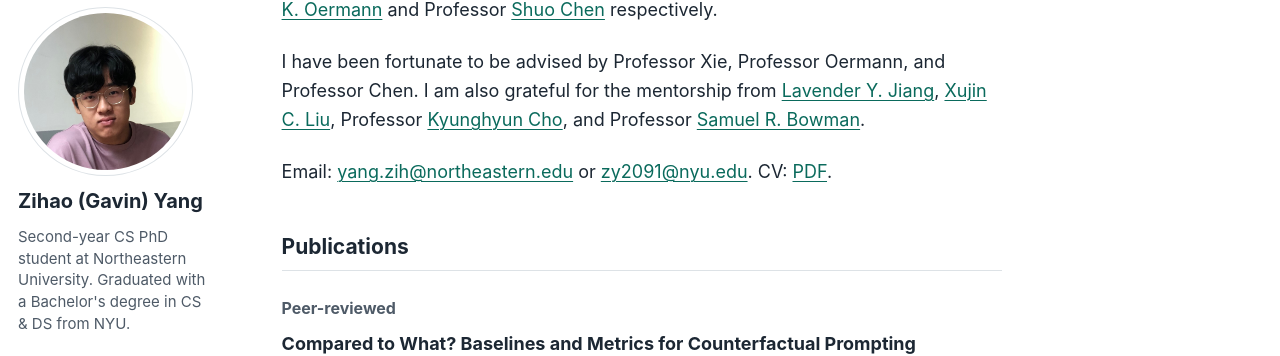
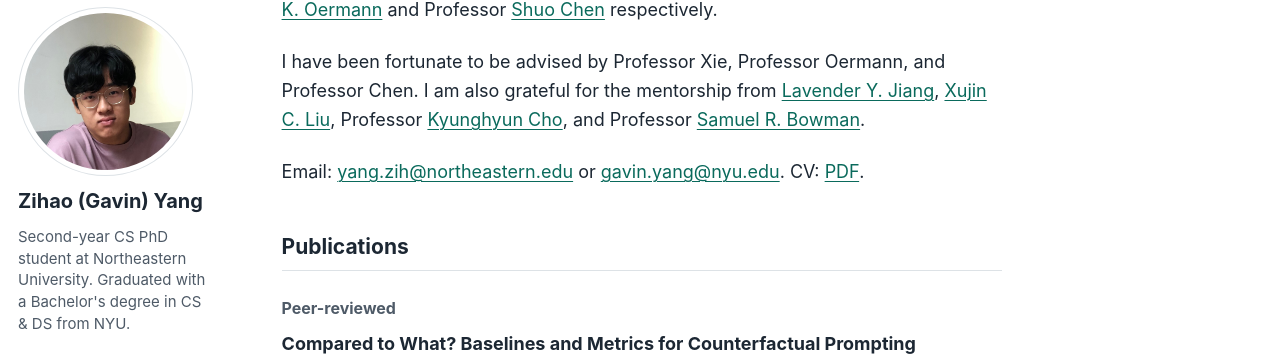
Before and after one commit to redagavin/redagavin.github.io, a Jekyll site: the page built from _pages/about.md, in a window 1280 px wide and 900 px high, scrolled down 515 px. Shown: the part 99-455 px from the top of the window. Built offline with Jekyll 4.4.1, drawn with Linux system fonts in a browser that asks for light colours; some web fonts are replaced.

Commit message:
Use gavin.yang@nyu.edu as the NYU contact address
Co-Authored-By: Claude Opus 5.5 <noreply@anthropic.com>
Claude-Session: https://claude.ai/code/session_01BVnTTmQm4md5C6XDLb2Hqg

```diff
--- a/_pages/about.md
+++ b/_pages/about.md
@@ -16,7 +16,7 @@ I am a second-year CS PhD student at [Northeastern University](https://www.north
 
 I have been fortunate to be advised by Professor Xie, Professor Oermann, and Professor Chen. I am also grateful for the mentorship from [Lavender Y. Jiang](https://lavenderjiang.github.io/), [Xujin C. Liu](https://scholar.google.com/citations?user=ZY-JsPoAAAAJ&hl=en), Professor [Kyunghyun Cho](https://kyunghyuncho.me/), and Professor [Samuel R. Bowman](https://sleepinyourhat.github.io/).
 
-Email: [yang.zih@northeastern.edu](mailto:yang.zih@northeastern.edu) or [zy2091@nyu.edu](mailto:zy2091@nyu.edu). CV: [PDF]({{ '/files/Resume_Zihao(Gavin)_Yang.pdf' | relative_url }}).
+Email: [yang.zih@northeastern.edu](mailto:yang.zih@northeastern.edu) or [gavin.yang@nyu.edu](mailto:gavin.yang@nyu.edu). CV: [PDF]({{ '/files/Resume_Zihao(Gavin)_Yang.pdf' | relative_url }}).
 
 ## Publications
 
```
